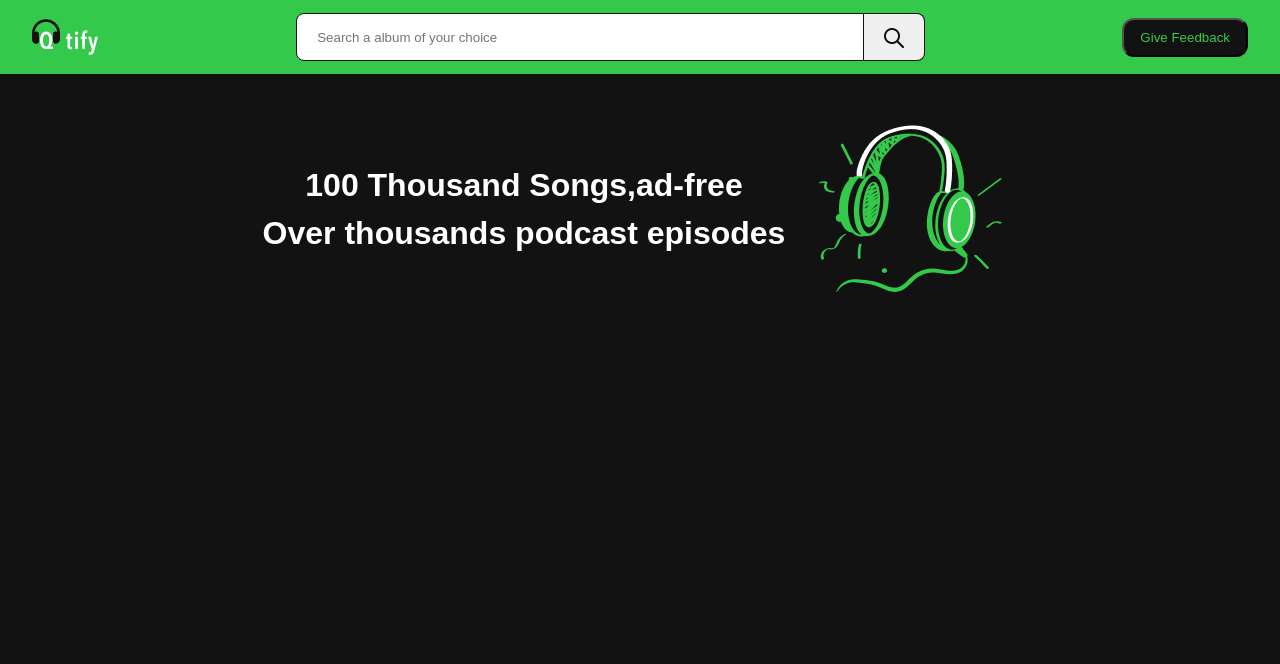
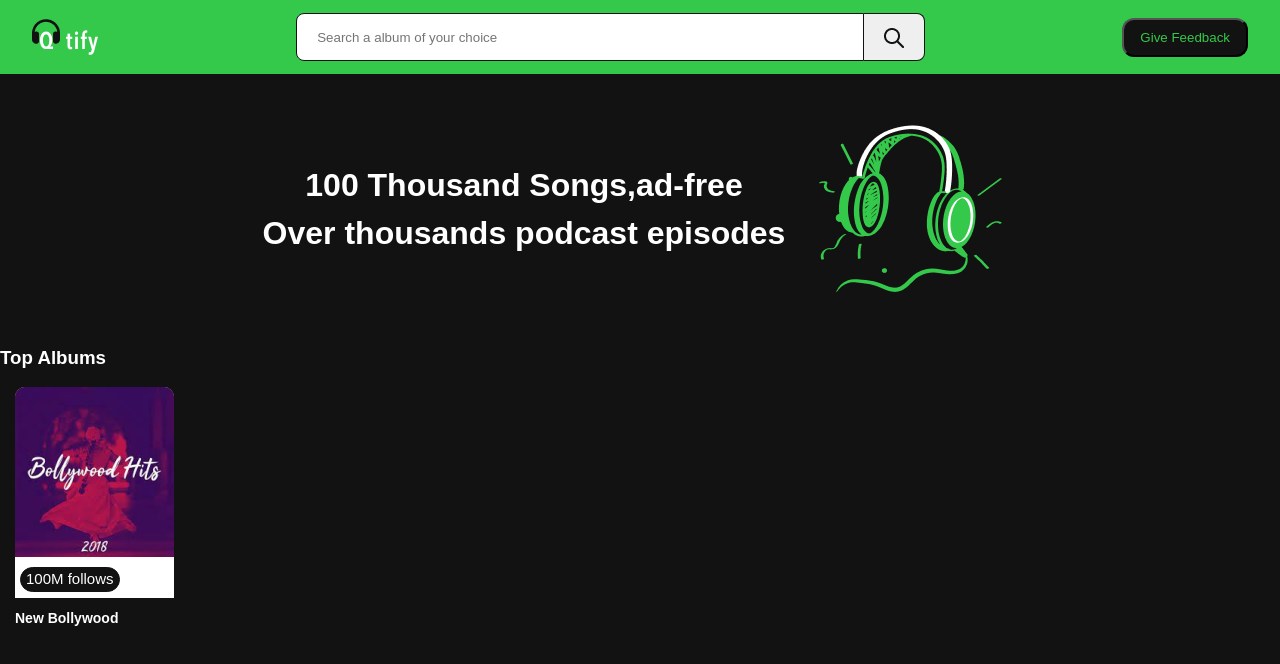
Before and after one commit to sneha2507kumari/appofqtify, a React (Create React App) app: page / in a window 1280 px wide. Shown: the top 664 px of the page. Built offline with nearby package versions, Linux system fonts and the light colour scheme.

Commit message:
card-qtify-takehome

```diff
--- a/src/App.js
+++ b/src/App.js
@@ -1,11 +1,13 @@
 import Navbar from "./components/NavBar/Navbar";
 import Hero from "./components/Hero/Hero";
+import Card from "./components/Card/Card";
 
 function App() {
   return (
     <>
     <Navbar/>
     <Hero/>
+    <Card/>
     </>
   );
 }
--- /dev/null
+++ b/src/components/Card/Card.jsx
@@ -0,0 +1,25 @@
+import React from 'react';
+import styles from "./Card.module.css";
+import bollywoodhits from "../../assets/bollywoodhits.png";
+
+const Card = () => {
+  return (
+    <div>
+    <h3 className={styles.headingstop}>Top Albums</h3>
+    <div className={styles.content}>
+      <div className={styles.card}>
+        <div className={styles.subcardimage}>
+          <img src={bollywoodhits} alt="bollyhoodhits" width={159} />
+        </div>
+        <div className={styles.followers}>
+          <h3>100M follows</h3>
+        </div>
+      </div>
+      <h3 className={styles.title}>New Bollywood</h3>
+    </div>
+  </div>
+
+  )
+}
+
+export default Card;
--- /dev/null
+++ b/src/components/Card/Card.module.css
@@ -0,0 +1,48 @@
+.content{
+   display: flex;
+   flex-direction: column;
+   align-items: flex-start;
+   gap: 6px;
+   width: 159px;
+   height:232px;
+   margin:15px;
+}
+.card{
+    width: 159px;
+height: 205px;
+flex-shrink: 0;
+margin-bottom: 10px;
+border-radius: 10px 10px 10px 10px;
+background: url(../../assets/RectanglePlain.png), lightgray 50% / cover no-repeat;
+
+}
+.subcardimage{
+    width: 159px;
+height: 170px;
+flex-shrink: 0;
+}
+.followers{
+    width:100%;
+    height:20%;
+    color:var(--color-white);
+    position:relative;
+    background-color: var(--color-white);
+}
+
+.followers h3{
+    background-color: var(--color-black);
+    left:5px;
+    top:10px;
+    padding-left: 5px;
+    padding-right: 5px;
+    border:1px solid var(--color-black);
+    border-radius: 65px;
+    font-weight:200;
+    font-size:15px;
+    position:absolute;
+
+}
+.title{
+font-size: 14px;
+font-style: normal;
+}
--- a/src/components/Hero/Hero.jsx
+++ b/src/components/Hero/Hero.jsx
@@ -17,4 +17,4 @@ const Hero = () => {
   )
 }
 
-export default Hero
+export default Hero;
```
Also changed, not shown: src/assets/RectanglePlain.png (added), src/assets/bollywoodhits.png (added).
